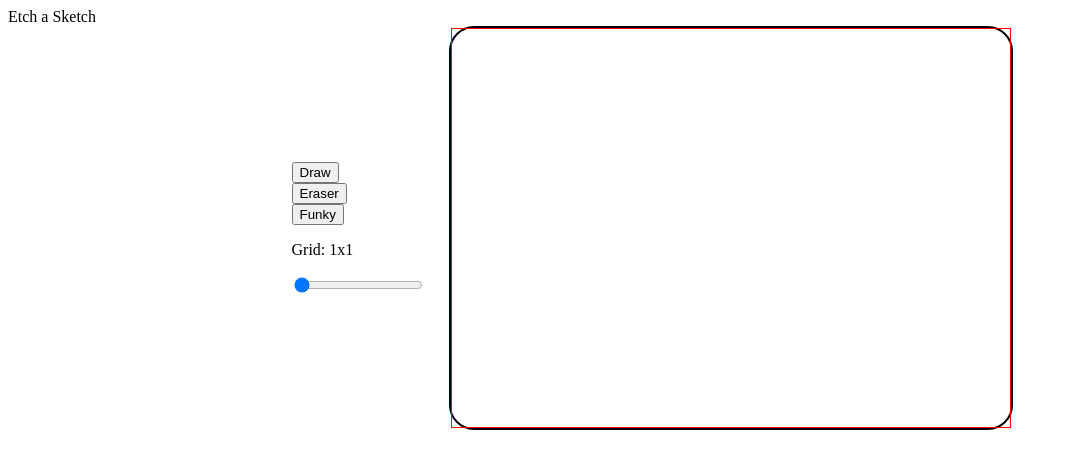
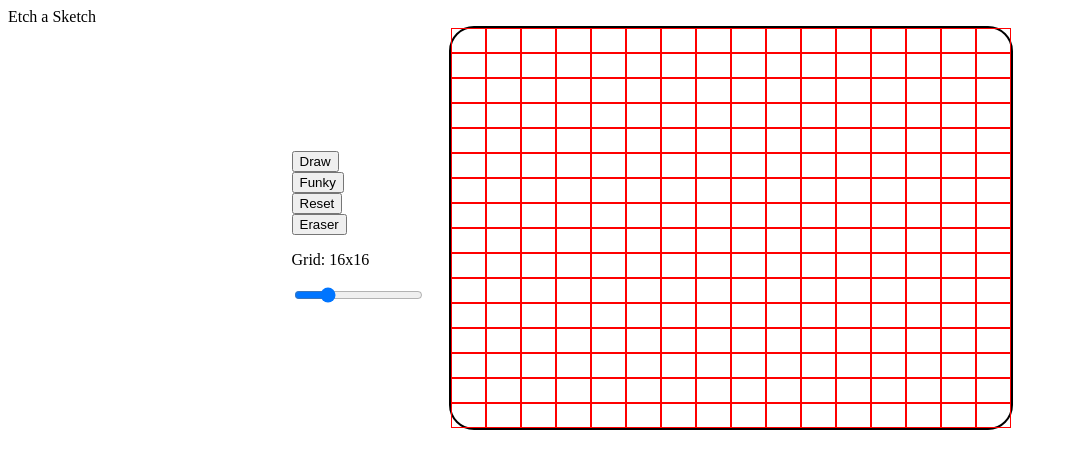
Before and after one commit to raulprez/etch-a-sketch, a plain HTML site: page index.html in a window 1280 px wide. Shown: the whole page, without its empty margins (0-1068 px from the left). Drawn offline with Linux system fonts and the light colour scheme.

Commit message:
Starter value of grid 16

```diff
--- a/index.html
+++ b/index.html
@@ -15,18 +15,20 @@
     <div class="mainWrapper">
         <div class="btnWrapper">
             <button type="button" class="btn" value="submit">Draw</button>
+            <button type="button" class="btn" value="submit">Funky</button>
+            <button type="button" class="btn" value="submit">Reset</button>
             <button type="button" class="btn" value="submit">Eraser</button>
-            <button type="button" class="btn" value="submit">Funky</button>
-            <p id="value">Grid: 1x1</p>
 
-            <input id="range" type="range" name="rangeInput" min="1" step="1" max="64" value="1" class="white"
+            <p id="value">Grid: 16x16</p>
+
+            <input id="range" type="range" name="rangeInput" min="1" step="1" max="64" value="16" class="white"
             onchange="updateTextInput(this.value); updateGrid(this.value);">
 
         </div>
 
         <div class="etch-a-sketchWrapper">
             <div class="etch-a-sketch" id="etch-a-sketch">
-                <div id="newGrid" class="newGrid"></div>
+
             </div>
         </div>
     </div>
--- a/script.js
+++ b/script.js
@@ -1,3 +1,7 @@
+document.addEventListener('DOMContentLoaded', (event) => {
+    updateGrid(16);
+});
+
 function updateTextInput(val) {
     let value = document.getElementById("range").value;
     document.getElementById('value').innerHTML =  `Grid: ${val}x${val}`;
@@ -12,18 +16,24 @@ function updateGrid(val) {
     grid.style.gridTemplateColumns = `repeat(${val}, 1fr)`;
     grid.style.gridTemplateRows = `repeat(${val}, 1fr)`;
 
+
     for (let i=0; i<val ** 2; i++) {
 
         let newGrid = document.createElement("div");
         newGrid.className = "newGrid";
+        newGrid.setAttribute("id", "newGrid");
         let grid = document.getElementById("etch-a-sketch");
         grid.appendChild(newGrid);
+
+        newGrid.addEventListener("mouseover", function (event) {
+        newGrid.style.backgroundColor = "red";
+        });
+
         console.log(val);
 
     }
 }
 
-
 function resetGrid() {
     grid = document.getElementById("etch-a-sketch");
     grid.innerHTML = '';
```
